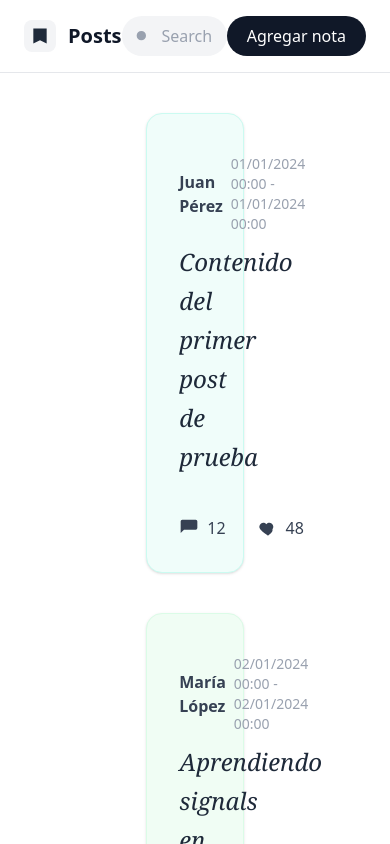
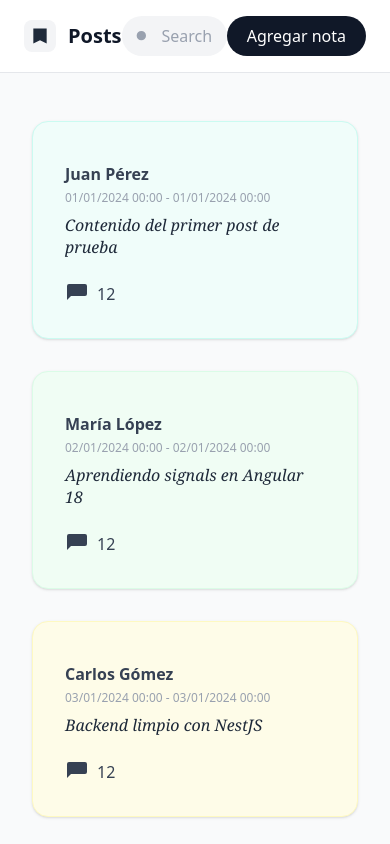
Before and after one commit to pablosayc21/posts-frontend, an Angular app: page / in a window 390 px wide. Shown: the top 844 px of the page. Built offline with nearby package versions, Linux system fonts and the light colour scheme.

Commit message:
feat(layout): agrega layout para organizar páginas con ruteo y mobile first

```diff
--- a/src/app/app.routes.ts
+++ b/src/app/app.routes.ts
@@ -1,10 +1,16 @@
 import { Routes } from '@angular/router';
-
-
+import { LayoutComponent } from './layout/layout/layout.component';
 export const routes: Routes = [
     {
         path: '',
-        loadComponent: () =>
-            import('./features/posts/pages/posts-list/posts-list.component').then(m => m.PostsListComponent)
-    }
+        component: LayoutComponent,
+        children: [
+            {
+                path: '',
+                loadComponent: () =>
+                    import('./features/posts/pages/posts-list/posts-list.component')
+                        .then(m => m.PostsListComponent),
+            }
+        ],
+    },
 ];
--- a/src/app/features/posts/components/post/post.component.html
+++ b/src/app/features/posts/components/post/post.component.html
@@ -1,28 +1,29 @@
-<div [ngClass]="{'post-card-1': postColor === 'teal','post-card-2': postColor === 'green','post-card-3': postColor === 'yellow'}">
+<div class="p-4 sm:p-6 rounded-lg" [ngClass]="{
+    'post-card-1': postColor === 'teal',
+    'post-card-2': postColor === 'green',
+    'post-card-3': postColor === 'yellow'
+  }">
+    <div class="flex flex-col sm:flex-row sm:items-center gap-1 sm:gap-2 text-gray-700 font-semibold my-2">
+        <span>{{ post.author }}</span>
+        <span class="text-gray-400 text-xs sm:text-sm font-normal">
+            {{ post.createdAt | formatoFecha }}
+            @if(post.updatedAt) { - {{ post.updatedAt | formatoFecha }} }
+        </span>
+    </div>
 
-    <div class="flex items-center gap-2 text-gray-700 font-semibold my-2">
-        <span>{{post.author}}</span>
-        <span class="text-gray-400 text-sm font-normal"> {{ post.createdAt | formatoFecha}} @if(post.updatedAt) { -
-            {{post.updatedAt | formatoFecha}}}</span>
+    <div
+        class="text-base sm:text-lg md:text-2xl font-serif italic text-gray-800 leading-snug sm:leading-relaxed mb-6 sm:mb-10">
+        {{ post.body }}
     </div>
-    <div class="text-2xl font-serif italic text-gray-800 leading-relaxed mb-10">
-        {{post.body}}
-    </div>
+
     <div class="flex items-center justify-between">
-        <div class="flex items-center gap-8 text-gray-700">
+        <div class="flex items-center gap-4 sm:gap-8 text-gray-700">
             <div class="flex items-center gap-2 cursor-pointer">
-                <svg class="w-5 h-5" fill="currentColor" viewBox="0 0 24 24">
+                <svg class="w-6 h-6 sm:w-5 sm:h-5" fill="currentColor" viewBox="0 0 24 24">
                     <path d="M20 2H4a2 2 0 0 0-2 2v14l4-4h14a2 2 0 0 0 2-2V4a2 2 0 0 0-2-2Z" />
                 </svg>
                 <span class="font-medium">12</span>
             </div>
-            <div class="flex items-center gap-2 cursor-pointer">
-                <svg class="w-5 h-5" fill="currentColor" viewBox="0 0 24 24">
-                    <path
-                        d="M12 21s-6.7-4.35-9.33-7.6C.89 11.36 1.42 8.28 3.7 6.6c1.92-1.42 4.54-1.03 6.3.87 1.76-1.9 4.38-2.29 6.3-.87 2.28 1.68 2.81 4.76 1.03 6.8C18.7 16.65 12 21 12 21Z" />
-                </svg>
-                <span class="font-medium">48</span>
-            </div>
         </div>
     </div>
 </div>
--- a/src/app/features/posts/pages/posts-list/posts-list.component.html
+++ b/src/app/features/posts/pages/posts-list/posts-list.component.html
@@ -1,8 +1,10 @@
-<app-header></app-header>
-@if(!loading()){
-<div class="w-full flex flex-col items-center gap-10 justify-center mt-10">
-    @for (post of posts(); track $index){
-    <app-post class="w-1/4" [post]="post" [postColor]="colorPost($index)"></app-post>
-    }
+@if (!loading()) {
+<div class="w-full flex justify-center mt-6 sm:mt-10">
+    <div class="w-full flex flex-col items-center gap-8 px-4 sm:px-6">
+        @for (post of posts(); track $index) {
+        <app-post class="w-full max-w-xl sm:max-w-2xl lg:max-w-3xl" [post]="post"
+            [postColor]="colorPost($index)"></app-post>
+        }
+    </div>
 </div>
 }
--- /dev/null
+++ b/src/app/layout/layout/layout.component.html
@@ -0,0 +1,6 @@
+<div class="min-h-screen bg-gray-50">
+    <app-header />
+    <main class="max-w-5xl mx-auto px-4 py-6">
+        <router-outlet />
+    </main>
+</div>
```
Also changed, not shown: src/app/layout/layout/layout.component.ts (added, +13 -0 lines), src/app/layout/layout/layout.component.scss (added), 1 other file (tests, documents, lock files or other folders).
